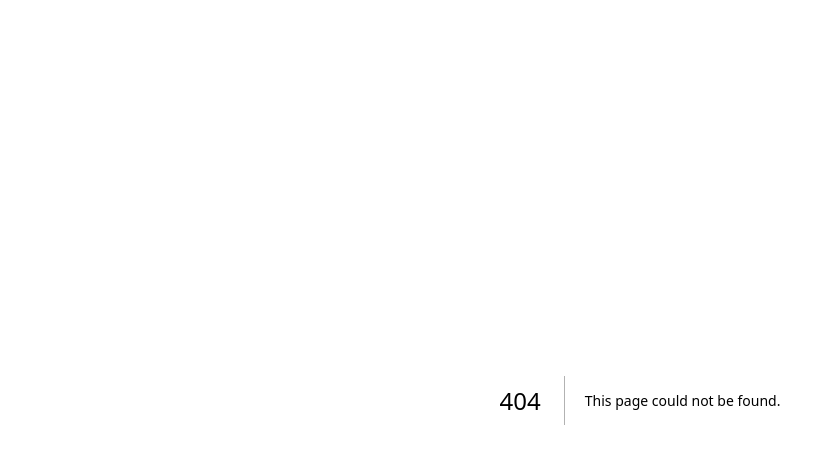
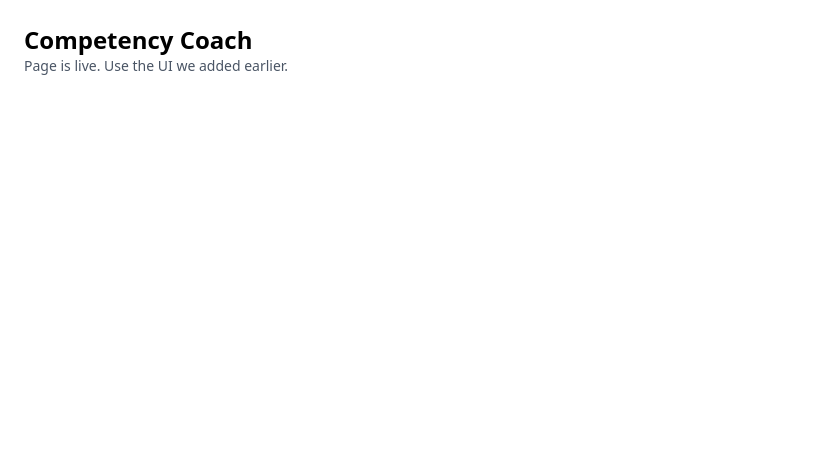
Before and after one commit to Walklandstudio/mindcanvas-web-app, a Next.js app in the folder mindcanvas-web/: page /coach in a window 1280 px wide. Before the commit this address had no page. Shown: the top 464 px of the page, without its empty margins (0-818 px from the left). Built offline with nearby package versions, Linux system fonts and the light colour scheme.

Commit message:
coach page

```diff
--- /dev/null
+++ b/mindcanvas-web/app/coach/page.tsx
@@ -0,0 +1,9 @@
+// app/coach/page.tsx
+export default function CoachPage() {
+  return (
+    <main className="p-6">
+      <h1 className="text-2xl font-semibold">Competency Coach</h1>
+      <p className="text-sm text-gray-600">Page is live. Use the UI we added earlier.</p>
+    </main>
+  );
+}
```
